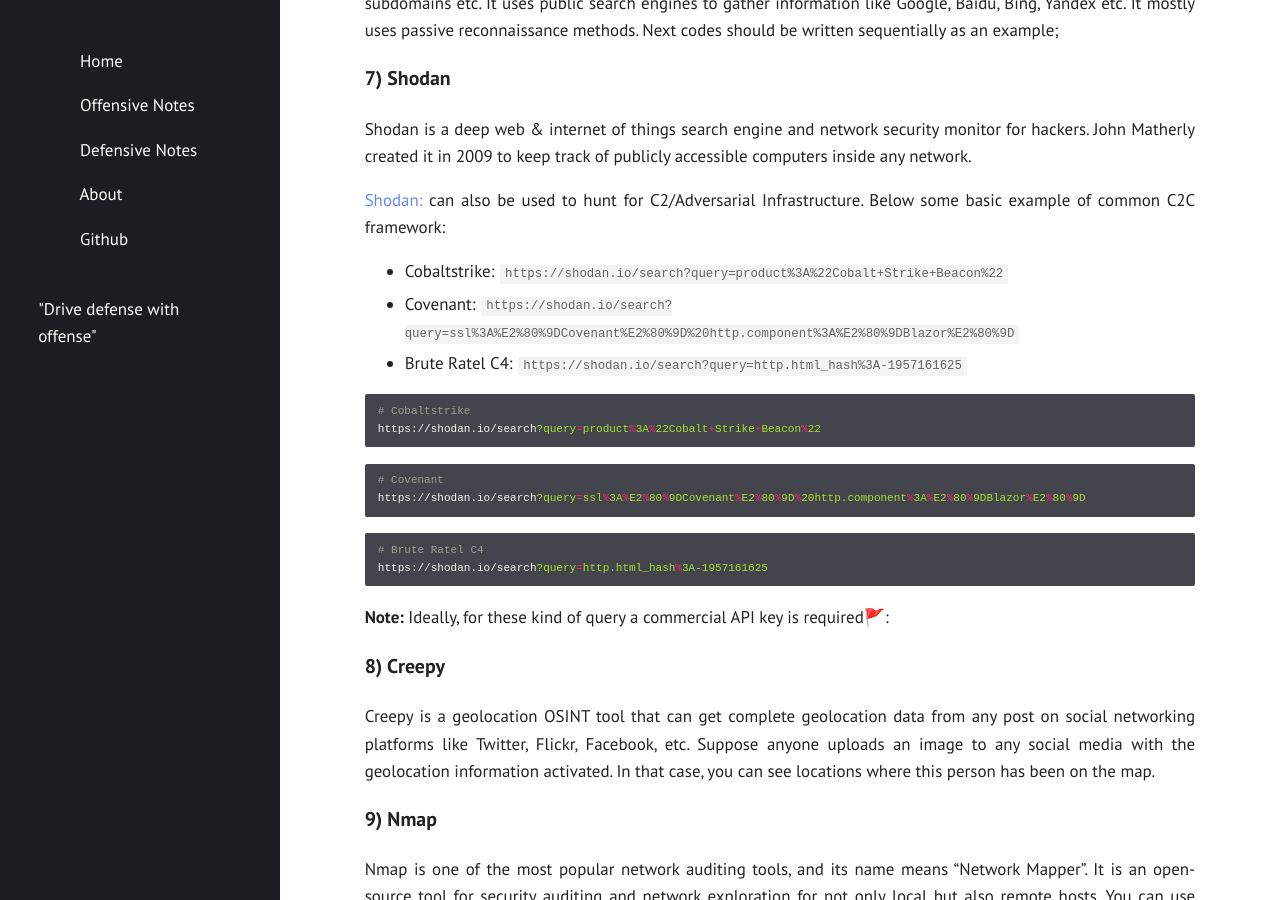
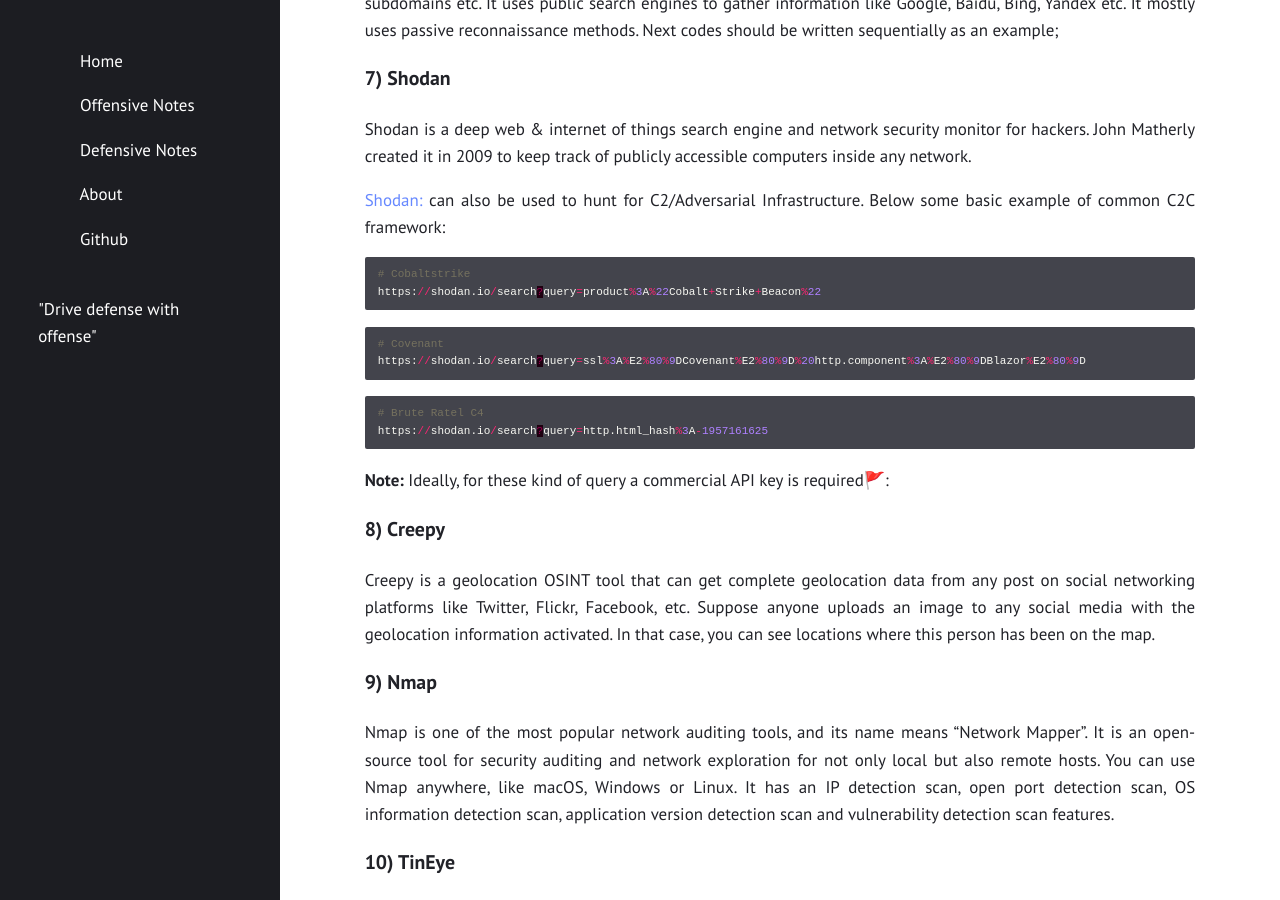
Before and after one commit to Fil88/Fil88.github.io, a Jekyll site: the page built from _posts/2021-02-01-Open-Source-Intelligence-(OSINT).md, in a window 1280 px wide and 900 px high, scrolled down 2054 px. Built offline with Jekyll 4.4.1, drawn with Linux system fonts in a browser that asks for light colours.

Commit message:
Update 2021-02-01-Open-Source-Intelligence-(OSINT).md

````diff
--- a/_posts/2021-02-01-Open-Source-Intelligence-(OSINT).md
+++ b/_posts/2021-02-01-Open-Source-Intelligence-(OSINT).md
@@ -59,22 +59,17 @@
 
 [Shodan:](https://www.shodan.io/) can also be used to hunt for C2/Adversarial Infrastructure. Below some basic example of common C2C framework:
 
-- Cobaltstrike: `https://shodan.io/search?query=product%3A%22Cobalt+Strike+Beacon%22`
-- Covenant: `https://shodan.io/search?query=ssl%3A%E2%80%9DCovenant%E2%80%9D%20http.component%3A%E2%80%9DBlazor%E2%80%9D`
-- Brute Ratel C4: `https://shodan.io/search?query=http.html_hash%3A-1957161625`
-
-
-```powershell
+```python
 # Cobaltstrike
 https://shodan.io/search?query=product%3A%22Cobalt+Strike+Beacon%22
 ```
 
-```powershell
+```python
 # Covenant
 https://shodan.io/search?query=ssl%3A%E2%80%9DCovenant%E2%80%9D%20http.component%3A%E2%80%9DBlazor%E2%80%9D
 ```
 
-```powershell
+```python
 # Brute Ratel C4
 https://shodan.io/search?query=http.html_hash%3A-1957161625
 ```
````
